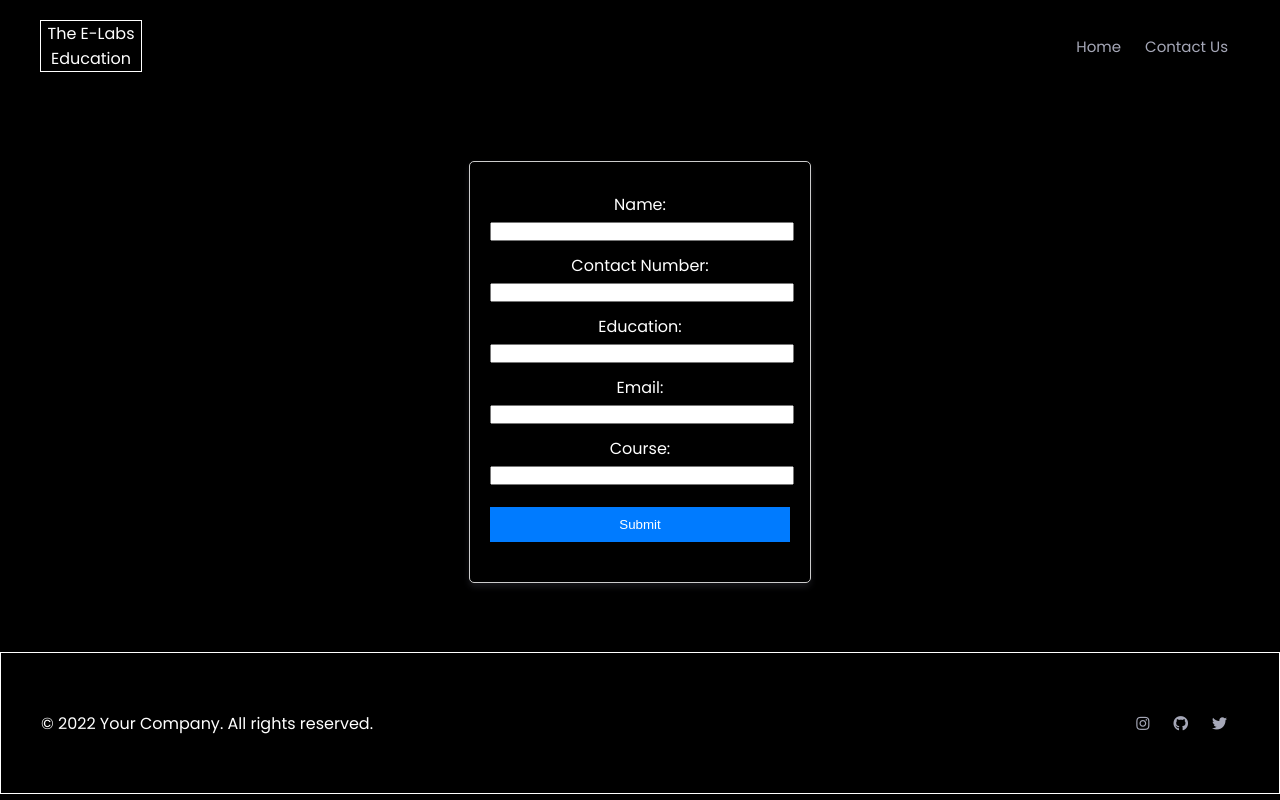
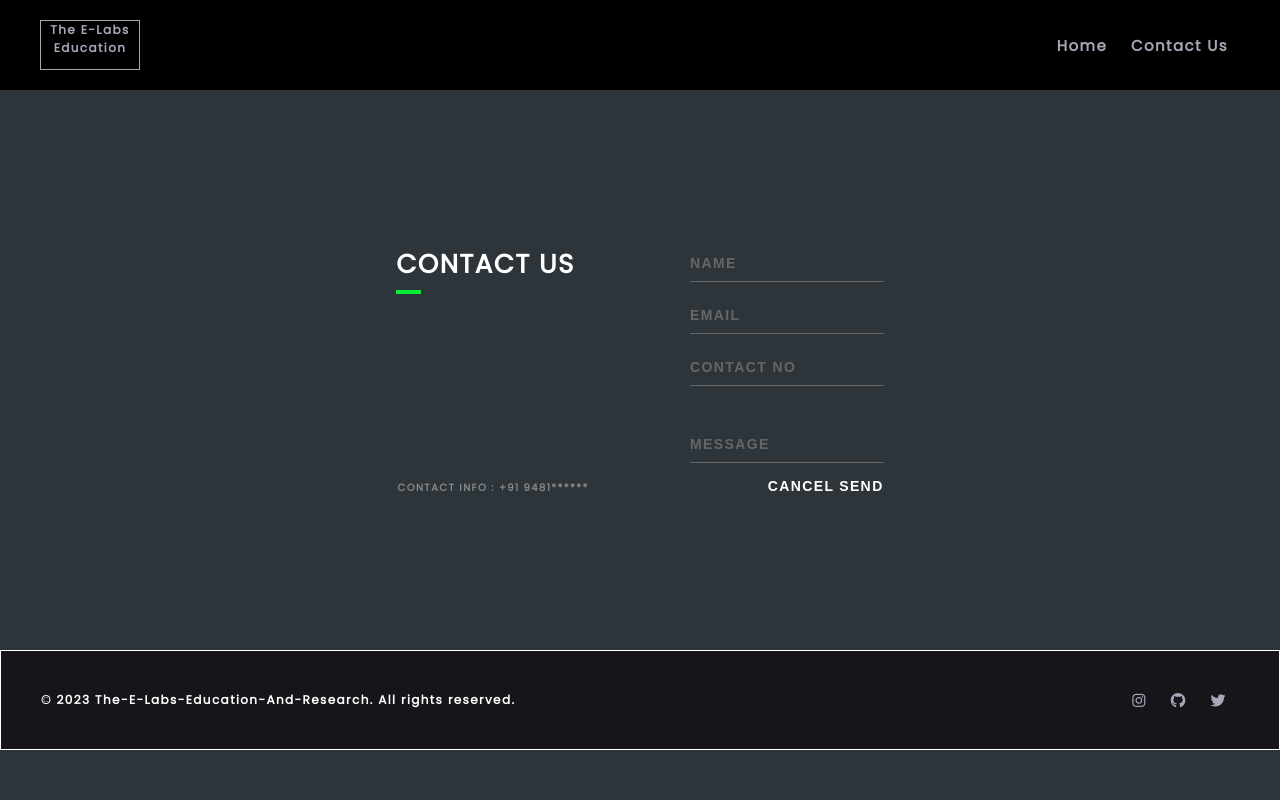
Before and after one commit to The-E-Labs-Education-And-Research/TheE-Labs.github.io, a plain HTML site: page contacts.html in a window 1280 px wide. Drawn offline with Linux system fonts and the light colour scheme.

Commit message:
Added new contact form

```diff
--- a/assets/css/contacts.css
+++ b/assets/css/contacts.css
@@ -1,20 +1,24 @@
 @import url('https://fonts.googleapis.com/css2?family=Poppins&display=swap');
 @import url('https://fonts.googleapis.com/css2?family=Roboto&display=swap');
 @import url('https://fonts.googleapis.com/css2?family=Montserrat:wght@300&display=swap');
-*, *::before, *::after {
+
+*,
+*::before,
+*::after {
     padding: 0;
     margin: 0;
     scroll-behavior: smooth;
 }
 
 body {
-    background-color: #000000;
+    background-color: #fff;
     color: #ffffff;
     font-family: "Poppins", sans-serif;
 }
 
 /* Nav Bar */
 header nav {
+    background-color: #000000;
     display: flex;
     flex-direction: row;
     align-items: center;
@@ -22,13 +26,15 @@ header nav {
     padding: 20px 40px;
 }
 
+
 header nav .header_links ul {
     display: flex;
     flex-wrap: wrap;
     flex-direction: row;
 }
 
-header nav .header_links ul li, section.main ul li {
+header nav .header_links ul li,
+section.main ul li {
     list-style-type: none;
 }
 
@@ -47,13 +53,18 @@ header nav .header_links ul li a:hover {
 
 header nav .header_logo span {
     display: block;
+    color: #a6a8b8;
     width: 100px;
     height: 50px;
     text-align: center;
     object-fit: cover;
-    border: 1px solid #fff;
+    border: 1px solid #a6a8b8;
     cursor: pointer;
+}
 
+header nav .header_logo span:hover {
+    color: white;
+    border: 1px solid white
 }
 
 /* Responsive nav bar */
@@ -63,6 +74,7 @@ header nav .header_logo span {
         display: flex;
         flex-direction: column;
     }
+
     header nav .header_logo {
         margin-bottom: 20px;
     }
@@ -82,7 +94,8 @@ header nav .header_logo span {
 /* Main */
 
 section.main {
-    display: flex;      /* Need to change as per requirement */
+    display: flex;
+    /* Need to change as per requirement */
     flex-direction: column;
     align-items: center;
     justify-content: center;
@@ -90,6 +103,7 @@ section.main {
     min-height: 70vh;
 
 }
+
 
 section.main ul {
     display: flex;
@@ -107,7 +121,9 @@ section.main ul li a:hover {
 footer nav {
     display: flex;
     flex-direction: row;
-    height:100px;   /* Height of the footer */
+    height: 100px;
+    /* Height of the footer */
+    background-color: #16161a;
     border: 1px solid #fff;
     align-items: center;
     justify-content: space-between;
@@ -120,7 +136,8 @@ footer nav .footer_links ul {
     flex-direction: row;
 }
 
-footer nav .footer_links ul li, section.main ul li {
+footer nav .footer_links ul li,
+section.main ul li {
     list-style-type: none;
 }
 
@@ -143,42 +160,168 @@ footer nav .footer_copyright span {
     cursor: pointer;
 }
 
-.card {
-    width: 300px;
-    border: 1px solid #ccc;
-    border-radius: 5px;
-    padding: 20px;
-    box-shadow: 0 4px 6px #16161a;
+*, *:before, *:after {
+    box-sizing: border-box;
+    -webkit-font-smoothing: antialiased;
+    -moz-osx-font-smoothing: grayscale;
   }
 
-.card-body {
-    margin-bottom: 20px;
+  body {
+    background: linear-gradient(to right, #2d353b 0%, #2d353b 100%);
+    font-size: 12px;
+  }
+
+  body, button, input {
+    font-weight: 700;
+    letter-spacing: 1.4px;
+  }
+
+  .background {
+    display: flex;
+    min-height: 100vh;
+  }
+
+  .container {
+    flex: 0 1 700px;
+    margin: auto;
+    padding: 10px;
+  }
+
+  .screen {
+    position: relative;
+    background: #3e3e3e;
+    border-radius: 15px;
+  }
+
+  .screen:after {
+    content: '';
+    display: block;
+    position: absolute;
+    top: 0;
+    left: 20px;
+    right: 20px;
+    bottom: 0;
+    border-radius: 15px;
+    box-shadow: 0 20px 40px rgba(0, 0, 0, .4);
+    z-index: -1;
   }
 
 
-.card-body label {
+  .screen-body {
+    display: flex;
+  }
+
+  .screen-body-item {
+    flex: 1;
+    padding: 50px;
+  }
+
+  .screen-body-item.left {
+    display: flex;
+    flex-direction: column;
+  }
+
+  .app-title {
+    display: flex;
+    flex-direction: row;
+    position: relative;
+    color: #fff;
+    font-size: 26px;
+  }
+
+  .app-title:after {
+    content: '';
     display: block;
-    margin-top: 10px;
+    position: absolute;
+    left: 0;
+    bottom: -10px;
+    width: 25px;
+    height: 4px;
+    background: #09ed36;
+  }
+
+  .app-contact {
+    margin-top: auto;
+    font-size: 10px;
+    color: #888;
+  }
+
+  .app-form-group {
+    margin-bottom: 15px;
+  }
+
+  .app-form-group.message {
+    margin-top: 40px;
+  }
+
+  .app-form-group.buttons {
+    margin-bottom: 0;
+    text-align: right;
+  }
+
+  .app-form-control {
+    width: 100%;
+    padding: 10px 0;
+    background: none;
+    border: none;
+    border-bottom: 1px solid #666;
+    color: #ddd;
+    font-size: 14px;
+    text-transform: uppercase;
+    outline: none;
+    transition: border-color .2s;
+  }
+
+  .app-form-control::placeholder {
+    color: #666;
+  }
+
+  .app-form-control:focus {
+    border-bottom-color: #ddd;
+  }
+
+  .app-form-button {
+    background: none;
+    border: none;
+    color: #fff;
+    font-size: 14px;
+    cursor: pointer;
+    outline: none;
+  }
+
+  .app-form-button:hover {
+    color: #fff;
   }
 
 
-.card-body input {
-    width: 100%;
-    margin-top: 5px;
+  @media screen and (max-width: 520px) {
+    .screen-body {
+      flex-direction: column;
     }
 
-
-.card-body button {
-    margin-top: 20px;
-    width: 100%;
-    padding: 10px;
-    background-color: #007bff;
-    color: white;
-    border: none;
-    cursor: pointer;
+    .screen-body-item.left {
+      margin-bottom: 30px;
     }
 
+    .app-title {
+      flex-direction: row;
+    }
 
-.card-body button:hover {
-    background-color: #0056b3;
+    .app-title span {
+      margin-right: 12px;
     }
+
+    .app-title:after {
+      display: none;
+    }
+  }
+
+  @media screen and (max-width: 600px) {
+    .screen-body {
+      padding: 40px;
+    }
+
+    .screen-body-item {
+      padding: 0;
+    }
+  }
--- a/contacts.html
+++ b/contacts.html
@@ -1,33 +1,37 @@
 <!DOCTYPE html>
 <html lang="en">
+
 <head>
     <!-- Meta Tags -->
     <meta charset="UTF-8">
     <meta http-equiv="X-UA-Compatible" content="IE=edge">
     <meta name="viewport" content="width=device-width, initial-scale=1.0">
-   <!-- add site icon -->
+    <!-- add site icon -->
 
     <!-- Title -->
-    <title>  The E-Labs Education and Research Institute</title>
+    <title> The E-Labs Education and Research Institute</title>
 
     <!-- Css -->
     <link rel="stylesheet" href="assets/css/contacts.css">
 
     <!-- Javascript -->
-    <script src="./assets/js/indexscript.js"></script>
+    <script src="./assets/js/index.js"></script>
 
     <!-- Fonts -->
-    <link rel="stylesheet" href="https://cdnjs.cloudflare.com/ajax/libs/font-awesome/5.15.2/css/all.min.css" integrity="sha512-HK5fgLBL+xu6dm/Ii3z4xhlSUyZgTT9tuc/hSrtw6uzJOvgRr2a9jyxxT1ely+B+xFAmJKVSTbpM/CuL7qxO8w==" crossorigin="anonymous">
+    <link rel="stylesheet" href="https://cdnjs.cloudflare.com/ajax/libs/font-awesome/5.15.2/css/all.min.css"
+        integrity="sha512-HK5fgLBL+xu6dm/Ii3z4xhlSUyZgTT9tuc/hSrtw6uzJOvgRr2a9jyxxT1ely+B+xFAmJKVSTbpM/CuL7qxO8w=="
+        crossorigin="anonymous">
 
 </head>
 
 <!-- Start of Main Body -->
+
 <body>
 
     <header>
         <nav>
             <div class="header_logo">
-               <span> The E-Labs Education </span>
+                <span> The E-Labs Education</span>
             </div>
             <div class="header_links">
                 <ul class="nav_links">
@@ -40,60 +44,64 @@
     </header>
 
     <section class="main">
-        <div class="card">
-
-            <div class="card-body">
-
-                <label for="name">Name:</label>
-
-                <input type="text" id="name" name="name" required>
-
-                <br>
-
-                <label for="contact">Contact Number:</label>
-
-                <input type="text" id="contact" name="contact" required>
-
-                <br>
-
-                <label for="education">Education:</label>
-
-                <input type="text" id="education" name="education" required>
-
-                <br>
-
-                <label for="email">Email:</label>
-
-                <input type="email" id="email" name="email" required>
-
-                <br>
-
-                <label for="course">Course:</label>
-
-                <input type="text" id="course" name="course" required>
-
-                <br>
-
-                <button type="button" id="submit-btn">Submit</button>
-
+        <div class="screen-header-right">
+            <div class="screen-header-ellipsis"></div>
+            <div class="screen-header-ellipsis"></div>
+            <div class="screen-header-ellipsis"></div>
+          </div>
+        </div>
+        <div class="screen-body">
+          <div class="screen-body-item left">
+            <div class="app-title">
+              <span>CONTACT US</span>
+             <!-- <span>US</span> -->
             </div>
-
-        </div>
+            <div class="app-contact">CONTACT INFO : +91 9481******</div>
+          </div>
+          <div class="screen-body-item">
+            <div class="app-form">
+              <div class="app-form-group">
+                <input class="app-form-control" placeholder="NAME">
+              </div>
+              <div class="app-form-group">
+                <input class="app-form-control" placeholder="EMAIL">
+              </div>
+              <div class="app-form-group">
+                <input class="app-form-control" placeholder="CONTACT NO">
+              </div>
+              <div class="app-form-group message">
+                <input class="app-form-control" placeholder="MESSAGE">
+              </div>
+              <div class="app-form-group buttons">
+                <button class="app-form-button">CANCEL</button>
+                <button class="app-form-button">SEND</button>
+              </div>
+            </div>
+          </div>
     </section>
 
+    <div class="separator">
+
+    </div>
     <footer>
         <nav>
             <div class="footer_copyright">
-                <span> <p class="copyright">&copy; 2022 Your Company. All rights reserved.</p> </span>
+                <span>
+                    <p class="copyright">&copy; 2023 The-E-Labs-Education-And-Research. All rights reserved.</p>
+                </span>
             </div>
             <div class="footer_links">
                 <ul class="fnav_links">
-                    <li><a target="_blank" href="https://www.instagram.com/im_saurabhs"><i class="fab fa-instagram"></i></a></li>
-                    <li><a target="_blank" href="https://github.com/Saur-Hub"><i class="fab fa-github"></i></a></li>
-                    <li><a target="_blank" href="https://twitter.com/im_saurabhs"><i class="fab fa-twitter"></i></a></li>
+                    <li><a target="_blank" href="https://www.instagram.com/im_saurabhs"><i
+                                class="fab fa-instagram"></i></a></li>
+                    <li><a target="_blank" href="https://github.com/The-E-Labs-Education-And-Research"><i
+                                class="fab fa-github"></i></a></li>
+                    <li><a target="_blank" href="https://twitter.com/im_saurabhs"><i class="fab fa-twitter"></i></a>
+                    </li>
                 </ul>
             </div>
         </nav>
-      </footer>
+    </footer>
 </body>
+
 </html>
```
Lines whose indentation alone changed are shown as unchanged.
